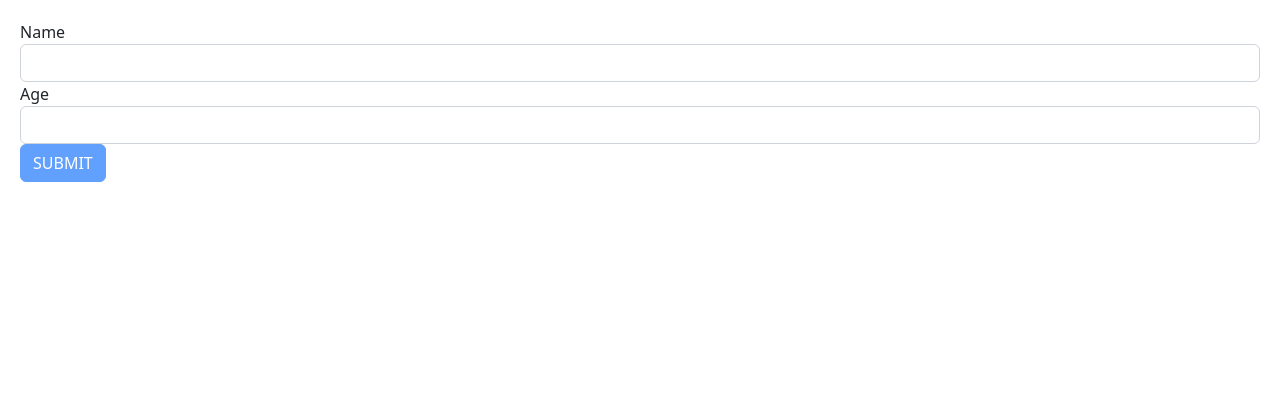
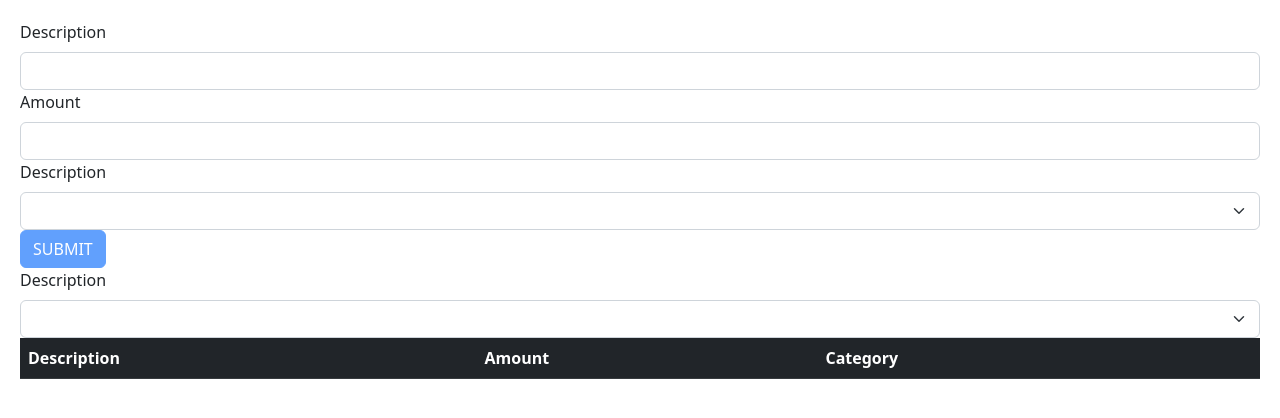
Before and after one commit to IvanSemov44/Project, a React (Vite) app in the folder react-app/: page / in a window 1280 px wide. Shown: the top 418 px of the page. Built offline with nearby package versions, Linux system fonts and the light colour scheme.

Commit message:
My way for the task

```diff
--- a/react-app/src/App.tsx
+++ b/react-app/src/App.tsx
@@ -1,7 +1,7 @@
 // import { BsCalendarFill } from "react-icons/bs";
 
 import { useState } from "react";
-import FormWithState from "./components/Forms/FormWithState";
+import Tracker from "./components/ExpenseTracker/Tracker";
 
 function App() {
   const [showAlert, setShowAlert] = useState(false)
@@ -18,7 +18,8 @@ function App() {
   };
 
   return (
-    <FormWithState />
+    <Tracker />
+    // <FormWithState />
     // <FormWithRef />
     // <ShoppingCartApp />
     // <Button />
--- /dev/null
+++ b/react-app/src/components/ExpenseTracker/Category.tsx
@@ -0,0 +1,26 @@
+interface Props {
+    setCategory: (category: string) => void;
+    category: string
+}
+
+const Category = ({ setCategory, category }: Props) => {
+    return (
+        <>
+            <div className="mb5">
+                <label htmlFor="category" className="form-label">Description</label>
+                <select
+                    className="form-select"
+                    value={category}
+                    onChange={(e) => setCategory(e.target.value)}
+                >
+                    <option className="dropdown-item" ></option>
+                    <option className="dropdown-item" value="groceries">Groceries</option>
+                    <option className="dropdown-item" value="utilities">Utilities</option>
+                    <option className="dropdown-item" value="entertainment">Entertainment</option>
+                </select>
+            </div>
+        </>
+    )
+}
+
+export default Category
--- /dev/null
+++ b/react-app/src/components/ExpenseTracker/ExpenseTracker.tsx
@@ -0,0 +1,73 @@
+import { zodResolver } from "@hookform/resolvers/zod";
+import { FieldValues, useForm } from "react-hook-form";
+import { z } from "zod";
+import { Todo } from "./Types";
+
+const schema = z.object({
+    description: z.string().
+        min(3, { message: "Description must be at least 3 character!" }),
+    amount: z.number({ invalid_type_error: "Amount field is required!" }),
+    category: z.string().min(1, { message: "Required Field" }),
+});
+
+type FormData = z.infer<typeof schema>;
+
+interface Props {
+    setTask: (data: Todo) => void
+}
+
+const ExpenseTracker = ({ setTask }: Props) => {
+    const { register, handleSubmit, formState: { errors, isValid } }
+        = useForm<FormData>({ resolver: zodResolver(schema) });
+
+    const onSubmit = (data: FieldValues) => {
+        setTask(data as Todo);
+        // console.log(data)
+    }
+
+    return (
+        <form onSubmit={handleSubmit(onSubmit)}>
+            <div className="mb5">
+                <label htmlFor="description" className="form-label">Description</label>
+                <input
+                    id="description"
+                    type="text"
+                    className="form-control"
+                    {...register("description")}
+                />
+                {errors.description && <p className="text-danger">{errors.description.message}</p>}
+            </div>
+            <div className="mb5">
+                <label htmlFor="amount" className="form-label">Amount</label>
+                <input
+                    id="amount"
+                    type="number"
+                    className="form-control"
+                    {...register("amount", { valueAsNumber: true })}
+                />
+                {errors.amount && <p className="text-danger">{errors.amount.message}</p>}
+            </div>
+            <div className="mb5">
+                <label htmlFor="category" className="form-label">Description</label>
+                <select
+                    className="form-select"
+                    defaultValue=""
+                    {...register("category")}
+                >
+                    <option className="dropdown-item" ></option>
+                    <option className="dropdown-item" value="groceries">Groceries</option>
+                    <option className="dropdown-item" value="utilities">Utilities</option>
+                    <option className="dropdown-item" value="entertainment">Entertainment</option>
+                </select>
+                {errors.category && <p className="text-danger">{errors.category.message}</p>}
+            </div>
+            <button
+                className="btn btn-primary"
+                type="submit"
+                disabled={!isValid}
+            >SUBMIT</button>
+        </form>
+    )
+}
+
+export default ExpenseTracker;
--- /dev/null
+++ b/react-app/src/components/ExpenseTracker/Table.tsx
@@ -0,0 +1,40 @@
+import { Todo } from "./Types";
+
+interface Props {
+    items: Todo[];
+    onDelete: (description: string) => void
+}
+
+const Table = ({ items, onDelete }: Props) => {
+    return (
+        <table className="table table-dark">
+            <thead>
+                <tr>
+                    <th scope="col">Description</th>
+                    <th scope="col">Amount</th>
+                    <th scope="col">Category</th>
+                    <th scope="col"></th>
+                </tr>
+            </thead>
+            <tbody>
+                {items.map(item =>
+                    <tr key={item.description}>
+                        <td>{item.description}</td>
+                        <td>${item.amount}</td>
+                        <td>{item.category}</td>
+                        <td>
+                            <button
+                                className="btn btn-danger"
+                                onClick={() => onDelete(item.description)}
+                            >
+                                DELETE
+                            </button>
+                        </td>
+                    </tr>
+                )}
+            </tbody>
+        </table>
+    )
+}
+
+export default Table
--- /dev/null
+++ b/react-app/src/components/ExpenseTracker/Tracker.tsx
@@ -0,0 +1,32 @@
+import { useState } from 'react';
+import Category from './Category';
+import ExpenseTracker from './ExpenseTracker';
+import Table from './Table';
+import { Todo } from './Types';
+
+const Tracker = () => {
+    const [table, setTable] = useState<Todo[]>([]);
+    const [category, setCategory] = useState<string>("")
+
+    const handleTask = (data: Todo) =>
+        setTable([...table, data]);
+
+    const handleDelete = (description: string) =>
+        setTable(table.filter(item => item.description !== description))
+
+    const items = () => {
+        if (category !== "all" && category !== "")
+            return table.filter(item => item.category === category)
+        return table;
+    }
+
+    return (
+        <>
+            <ExpenseTracker setTask={handleTask} />
+            <Category category={category} setCategory={setCategory} />
+            <Table items={items()} onDelete={handleDelete} />
+        </>
+    )
+}
+
+export default Tracker
--- /dev/null
+++ b/react-app/src/components/ExpenseTracker/Types.ts
@@ -0,0 +1,7 @@
+type Category = "groceries" | "utilities" | "entertainment";
+
+export type Todo = {
+  description: string;
+  amount: number;
+  category: Category;
+};
--- a/react-app/src/components/Forms/FormWithState.tsx
+++ b/react-app/src/components/Forms/FormWithState.tsx
@@ -12,25 +12,26 @@ const schema = z.object({
 type FormData = z.infer<typeof schema>;
 
 const FormWithState = () => {
-    const { register, handleSubmit, formState: { errors, isValid } } = useForm<FormData>({ resolver: zodResolver(schema) });
+    const { register, handleSubmit, formState: { errors, isValid } }
+        = useForm<FormData>({ resolver: zodResolver(schema) });
 
     const onSubmit = (data: FieldValues) => console.log(data)
 
     return (
         <form onSubmit={handleSubmit(onSubmit)}>
             <div className="mb5">
-                <label htmlFor="name" className="form-lable" >Name</label>
+                <label htmlFor="name" className="form-label" >Name</label>
                 <input
                     id="name"
                     type="text"
                     className="form-control"
-                    {...register("name",)}
+                    {...register("name")}
                 />
                 {errors.name && <p className="text-danger">{errors.name.message}</p>}
             </div>
 
             <div className="mb3">
-                <label htmlFor="age" className="form-lable" >Age</label>
+                <label htmlFor="age" className="form-label" >Age</label>
                 <input
                     id="age"
                     type="number"
```
